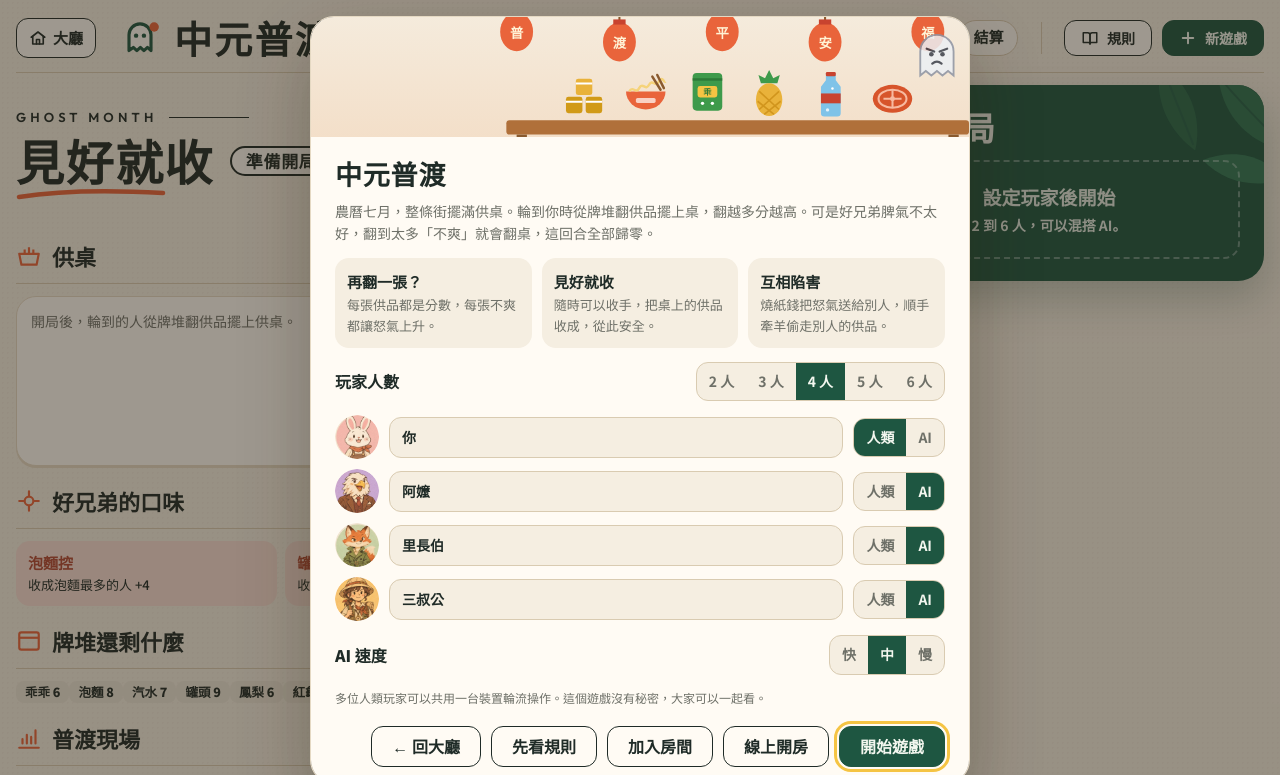
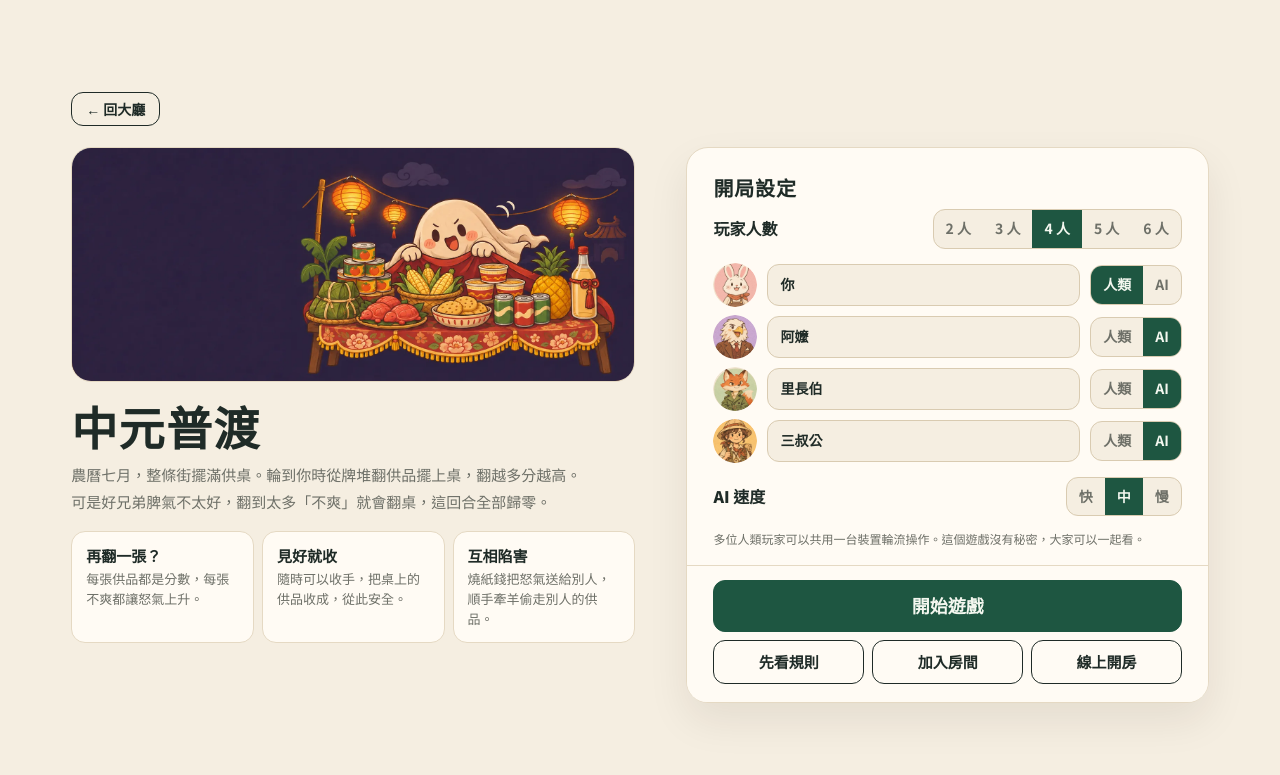
Before and after one commit to greathankyun/board-games, a plain HTML site: page games/pudu/index.html in a window 1280 px wide. Shown: the top 775 px of the page. Drawn offline with Linux system fonts and the light colour scheme.

Commit message:
開局介紹頁改成整頁：寬螢幕兩欄、遊戲盤面不再露在後面 (#14)
- 新增 assets/intro.js：偵測各遊戲的設定畫面，改成整頁介紹＋開局設定
- ui.css：手機單欄（開始鈕固定在底部）、平板直式置中單欄、≥960px 兩欄
- 開局前的加入房間等對話框也用不透明背景，遊戲開始後才顯示盤面
- 15 款遊戲載入 intro.js；sw.js v19 precache intro.js


Claude-Session: https://claude.ai/code/session_016Tb4v6cB7eHvnaSBzABUbX

Co-authored-by: Claude <noreply@anthropic.com>

```diff
--- /dev/null
+++ b/assets/intro.js
@@ -0,0 +1,54 @@
+/* 遊戲群島：開局介紹頁。
+   每款遊戲的 showSetup() 仍然用原本的 openModal() 畫出設定畫面（開頭是 .setup-art 主視覺）。
+   這支檔案偵測到設定畫面後，把它改成一整頁的「介紹＋開局設定」：
+   - 背景不透明，遊戲盤面不會在後面露出來；
+   - 寬螢幕左右兩欄（左：封面、故事、特色；右：玩家設定與開始鈕），窄螢幕單欄；
+   - 開局前的其他對話框（加入房間、線上房間等）也維持不透明背景，直到遊戲真正開始。
+   版面樣式在 ui.css 的「開局介紹頁」段落。 */
+(function(){
+  const LEFT=el=>el.classList.contains('setup-art')||el.tagName==='H2'||el.classList.contains('sub')||el.classList.contains('pitch');
+  const m=location.pathname.match(/\/games\/([^/]+)\//);
+  let cover=null;
+  if(m){
+    cover=new Image();cover.className='intro-cover';cover.alt='';cover.decoding='async';
+    cover.onload=()=>cover.classList.add('ok');cover.onerror=()=>{cover=null;};
+    cover.src='../../covers/'+m[1]+'.webp';
+  }
+  function build(modal){
+    const first=modal.firstElementChild;
+    if(!first||!first.classList.contains('setup-art'))return false;
+    const kids=[...modal.children];
+    const top=document.createElement('div');top.className='intro-top';
+    const l=document.createElement('div');l.className='intro-l';
+    const r=document.createElement('div');r.className='intro-r';
+    const h=document.createElement('h3');h.className='intro-h';h.textContent='開局設定';r.appendChild(h);
+    let left=true;
+    kids.forEach(k=>{if(left&&!LEFT(k))left=false;(left?l:r).appendChild(k);});
+    const home=r.querySelector('.acts a.btn[href]');
+    if(home){home.classList.add('intro-home');top.appendChild(home);}
+    if(cover)l.querySelector('.setup-art').appendChild(cover);
+    modal.append(top,l,r);
+    return true;
+  }
+  function attach(){
+    const ov=document.getElementById('overlay'),modal=document.getElementById('modal');
+    if(!ov||!modal)return false;
+    let busy=false;
+    const sync=closed=>{
+      const isSetup=!!modal.querySelector(':scope > .intro-l')||build(modal);
+      ov.classList.toggle('intro',isSetup);
+      if(isSetup)document.body.classList.add('pregame');
+      else if(closed||ov.hidden)document.body.classList.remove('pregame');
+    };
+    const mo=new MutationObserver(recs=>{
+      if(busy)return;
+      const closed=recs.some(r=>r.type==='attributes'&&r.oldValue===null);
+      busy=true;try{sync(closed);}finally{mo.takeRecords();busy=false;}
+    });
+    mo.observe(modal,{childList:true});
+    mo.observe(ov,{attributes:true,attributeFilter:['hidden'],attributeOldValue:true});
+    sync(false);
+    return true;
+  }
+  if(!attach())document.addEventListener('DOMContentLoaded',attach);
+})();
--- a/assets/ui.css
+++ b/assets/ui.css
@@ -18,3 +18,57 @@
 
 /* 觸控：避免連點放大、按鈕按下有回饋 */
 button,.btn,[data-m]{touch-action:manipulation;-webkit-tap-highlight-color:transparent}
+
+/* ===== 開局介紹頁（assets/intro.js 把設定對話框改成整頁）=====
+   手機 <600：單欄、開始鈕固定在底部；平板直式 600–959：單欄置中；≥960（平板橫式、筆電、桌機）：左右兩欄 */
+body.pregame{overflow:hidden}
+body.pregame #overlay{background:var(--paper)}
+#overlay.intro{display:block;overflow-y:auto;overscroll-behavior:contain;padding:0;-webkit-overflow-scrolling:touch}
+#overlay.intro .modal{width:100%;max-width:1240px;max-height:none;min-height:100%;overflow:visible;margin:0 auto;background:transparent;border:0;border-radius:0;box-shadow:none;
+  padding:max(16px,env(safe-area-inset-top,0px)) max(16px,env(safe-area-inset-right,0px)) 0 max(16px,env(safe-area-inset-left,0px));display:flex;flex-direction:column;gap:16px}
+.intro-top{display:flex;align-items:center;gap:10px;min-height:40px}
+.intro-top .intro-home{padding:8px 14px;font-size:14px}
+.intro-l .setup-art{position:relative;margin:0;height:auto;aspect-ratio:12/5;border-radius:20px;border:1.5px solid var(--line);overflow:hidden;background:var(--card)}
+.intro-l .setup-art>svg{position:absolute;inset:0;width:100%;height:100%}
+.intro-cover{position:absolute;inset:0;width:100%;height:100%;object-fit:cover;opacity:0;transition:opacity .25s}
+.intro-cover.ok{opacity:1}
+#overlay.intro .intro-l h2{font-size:clamp(30px,7vw,46px);line-height:1.15;margin:18px 0 8px}
+#overlay.intro .intro-l .sub{font-size:15px;line-height:1.8;margin:0 0 16px;max-width:60ch}
+#overlay.intro .intro-l .pitch{grid-template-columns:1fr;gap:8px;margin:0}
+#overlay.intro .intro-l .pitch div{background:var(--card);border:1.5px solid var(--line);padding:12px 14px}
+.intro-r{background:var(--card);border:1.5px solid var(--line);border-radius:22px;padding:18px 16px 0;box-shadow:0 18px 40px rgba(40,30,10,.08)}
+.intro-h{font-size:20px;font-weight:900;margin:0 0 6px;letter-spacing:.04em}
+.intro-r>.field:first-of-type{margin-top:6px}
+.intro-r .seats{gap:8px}
+#overlay.intro .intro-r .acts{position:sticky;bottom:0;z-index:2;display:flex;flex-wrap:wrap;gap:8px;margin:16px -16px 0;
+  padding:12px 16px max(14px,env(safe-area-inset-bottom,0px));background:var(--card);border-top:1.5px solid var(--line);border-radius:0 0 20px 20px}
+#overlay.intro .intro-r .acts .btn{flex:1 1 0;min-width:96px;padding:11px 10px;font-size:15px;text-align:center;justify-content:center;min-height:44px}
+#overlay.intro .intro-r .acts .primary{flex-basis:100%;order:-1;font-size:18px;padding:14px;min-height:52px}
+@media (max-width:599px){
+  #overlay.intro .intro-r .acts{gap:6px}
+  #overlay.intro .intro-r .acts .btn:not(.primary){flex-basis:28%;min-width:0;font-size:13px;padding:8px 4px;min-height:40px;border-radius:10px}
+  #overlay.intro .intro-l .pitch div{padding:10px 12px;font-size:13px}
+  #overlay.intro .intro-l .pitch b{display:inline;margin-right:6px}
+}
+/* 平板直式：單欄但置中，特色三格並排 */
+@media (min-width:600px){
+  #overlay.intro .modal{padding-inline:28px;max-width:760px;gap:20px}
+  #overlay.intro .intro-l .pitch{grid-template-columns:repeat(3,minmax(0,1fr))}
+  .intro-l .setup-art{aspect-ratio:2.6}
+  .intro-r{padding:22px 24px 0}
+  #overlay.intro .intro-r .acts{margin-inline:-24px;padding-inline:24px}
+}
+/* 平板橫式、筆電、桌機：左右兩欄，左欄跟著捲動停在畫面上 */
+@media (min-width:960px){
+  #overlay.intro .modal{max-width:1240px;display:grid;grid-template-columns:minmax(0,1.08fr) minmax(400px,1fr);grid-template-rows:auto auto;align-content:center;column-gap:clamp(28px,4vw,56px);row-gap:18px;align-items:start;padding:24px clamp(28px,4vw,56px) 32px}
+  .intro-top{grid-column:1/-1}
+  .intro-l{position:sticky;top:24px}
+  .intro-l .setup-art{aspect-ratio:12/5}
+  #overlay.intro .intro-l .pitch{grid-template-columns:repeat(3,minmax(0,1fr))}
+  .intro-r{padding:24px 26px 0}
+  #overlay.intro .intro-r .acts{margin-inline:-26px;padding:14px 26px 18px}
+}
+@media (min-width:960px) and (max-height:760px){
+  #overlay.intro .intro-l h2{font-size:34px;margin-top:14px}
+  #overlay.intro .intro-l .sub{font-size:14px;margin-bottom:12px}
+}
--- a/games/blank-agents/index.html
+++ b/games/blank-agents/index.html
@@ -306,6 +306,7 @@ img.av{display:block;border-radius:50%;object-fit:cover}
 <div class="overlay" id="overlay" hidden><div class="modal" id="modal" role="dialog" aria-modal="true"></div></div>
 <div class="overlay" id="rulesOv" hidden><div class="modal" id="rulesModal" role="dialog" aria-modal="true"></div></div>
 <script src="../../assets/net.js"></script>
+<script src="../../assets/intro.js"></script>
 <script>
 'use strict';
 const LOBBY='../../';
--- a/games/pudu/index.html
+++ b/games/pudu/index.html
@@ -293,6 +293,7 @@ img.av{display:block;border-radius:50%;object-fit:cover}
 <div class="overlay" id="overlay" hidden><div class="modal" id="modal" role="dialog" aria-modal="true"></div></div>
 <div class="overlay" id="rulesOv" hidden><div class="modal" id="rulesModal" role="dialog" aria-modal="true"></div></div>
 <script src="../../assets/net.js"></script>
+<script src="../../assets/intro.js"></script>
 <script>
 'use strict';
 const LOBBY='../../';
--- a/sw.js
+++ b/sw.js
@@ -43,6 +43,7 @@ const PRECACHE = [
   './games/time-pawn/index.html',
   './assets/table.js',
   './assets/net.js',
+  './assets/intro.js',
   './assets/ui.css',
   './assets/avatars/avatar-1.webp',
   './assets/avatars/avatar-2.webp',
```
Also changed, not shown: games/cat-cafe/index.html (+1 -0 lines), games/claw-master/index.html (+1 -0 lines), games/er-24/index.html (+1 -0 lines), games/influencer/index.html (+1 -0 lines), games/magic-exam/index.html (+1 -0 lines), games/office-mole/index.html (+1 -0 lines), games/proxy-war/index.html (+1 -0 lines), games/red-envelope/index.html (+1 -0 lines), games/seven-days/index.html (+1 -0 lines), games/taipei-rent/index.html (+1 -0 lines), games/time-pawn/index.html (+1 -0 lines), games/unsigned/index.html (+1 -0 lines), games/wealth-road/index.html (+1 -0 lines).
